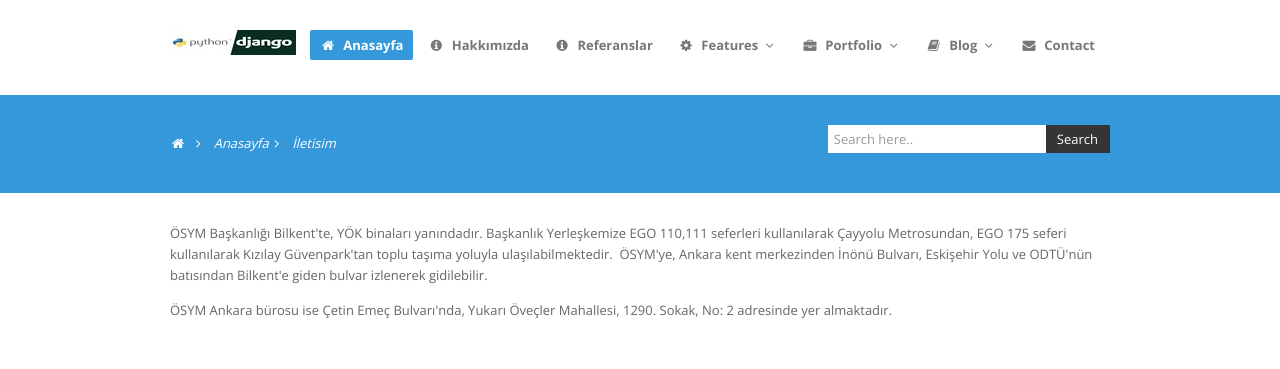
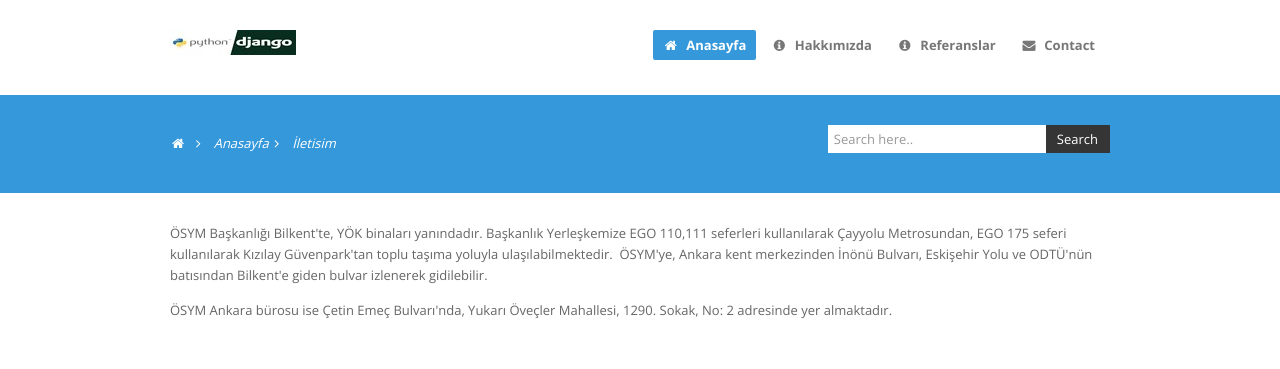
Before and after one commit to MesutCanpolat/DjangoProje, a Django app: page /iletisim/ in a window 1280 px wide. Shown: the top 369 px of the page. Run offline with Django 3.2, Linux system fonts and the light colour scheme; data comes from the database, SQL or seed files in the repository; both versions use the stored data as it was after the commit; some libraries are stand-ins or nearby versions; some web fonts are replaced.

Commit message:
header düzenlendi

```diff
--- a/home/templates/header.html
+++ b/home/templates/header.html
@@ -25,7 +25,7 @@
                       <li>
                     <a href="/referanslar"><i class="icon-info-sign"></i> Referanslar</a>
                   </li>
-                  <li class="dropdown">
+            <!--      <li class="dropdown">
                     <a href="#"><i class="icon-cog"></i> Features <i class="icon-angle-down"></i></a>
                     <ul class="dropdown-menu">
                       <li><a href="media.html">Media</a></li>
@@ -61,7 +61,7 @@
                       <li><a href="post-left-sidebar.html">Post left sidebar</a></li>
                       <li><a href="post-right-sidebar.html">Post right sidebar</a></li>
                     </ul>
-                  </li>
+                  </li> -->
                   <li>
                     <a href="/iletisim"><i class="icon-envelope-alt"></i> Contact</a>
                   </li>
```
Also changed, not shown: db.sqlite3.
